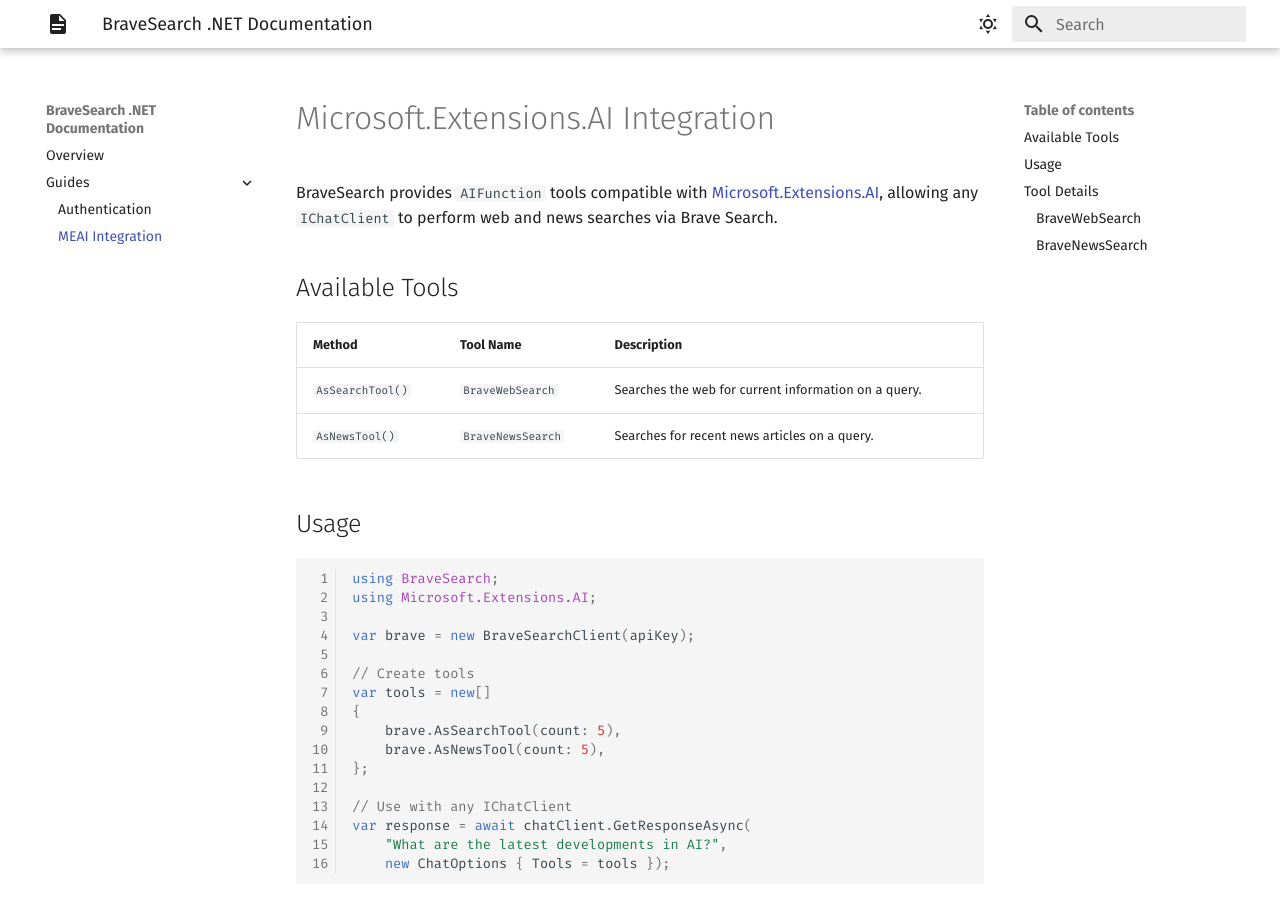
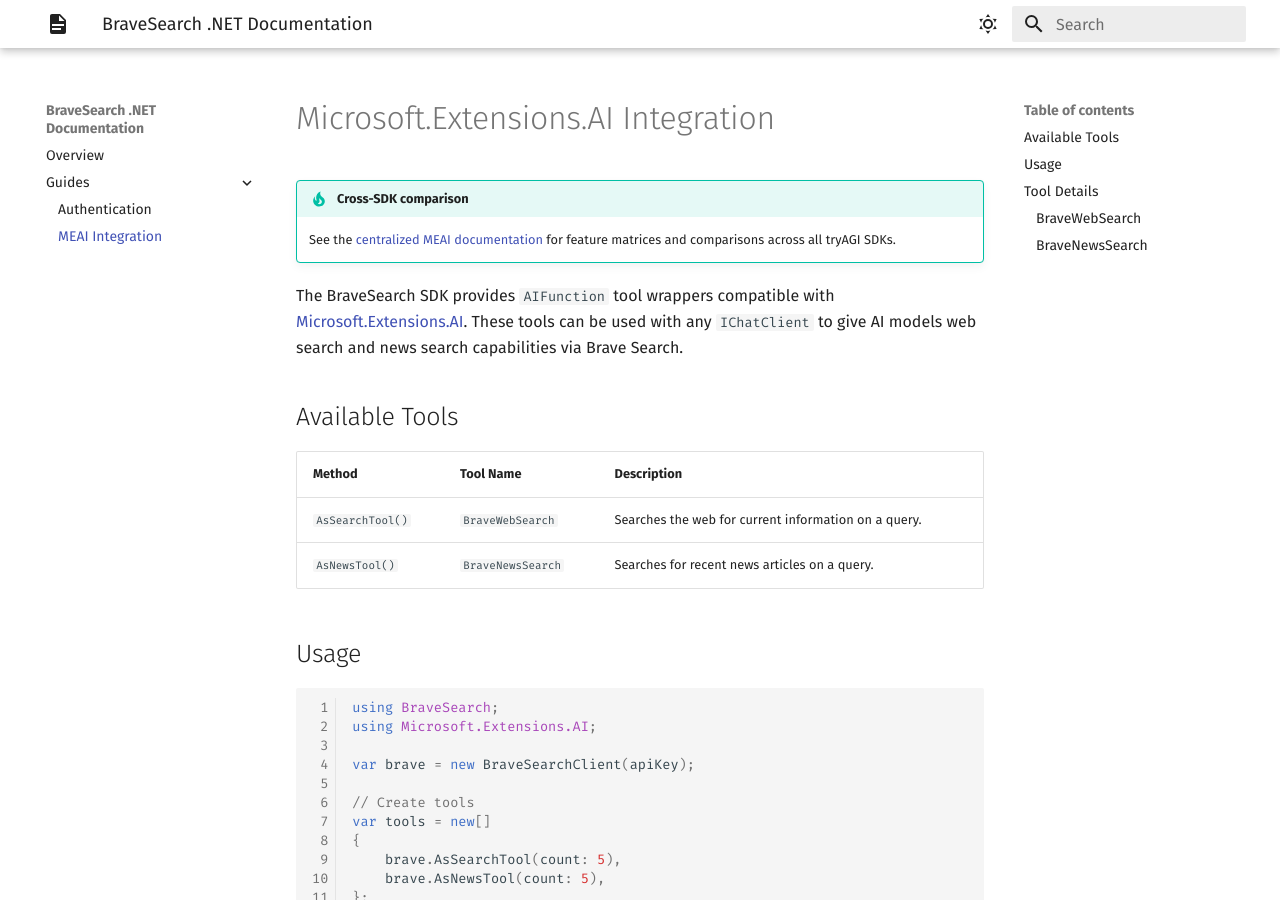
Before and after one commit to tryAGI/BraveSearch, an MkDocs documentation site: the page built from docs/guides/meai.md, in a window 1280 px wide and 900 px high. Built offline with MkDocs 1.6.1 and Material for MkDocs 9.7.7, drawn with Linux system fonts in a browser that asks for light colours; the version menu is left out.

Commit message:
Standardize MEAI guide intro text
Co-Authored-By: Claude Opus 4.6 <noreply@anthropic.com>

```diff
--- a/docs/guides/meai.md
+++ b/docs/guides/meai.md
@@ -1,8 +1,9 @@
 # Microsoft.Extensions.AI Integration
 
-BraveSearch provides `AIFunction` tools compatible with
-[Microsoft.Extensions.AI](https://www.nuget.org/packages/Microsoft.Extensions.AI),
-allowing any `IChatClient` to perform web and news searches via Brave Search.
+!!! tip "Cross-SDK comparison"
+    See the [centralized MEAI documentation](https://tryagi.github.io/docs/meai/) for feature matrices and comparisons across all tryAGI SDKs.
+
+The BraveSearch SDK provides `AIFunction` tool wrappers compatible with [Microsoft.Extensions.AI](https://learn.microsoft.com/en-us/dotnet/ai/microsoft-extensions-ai). These tools can be used with any `IChatClient` to give AI models web search and news search capabilities via Brave Search.
 
 ## Available Tools
 
```
